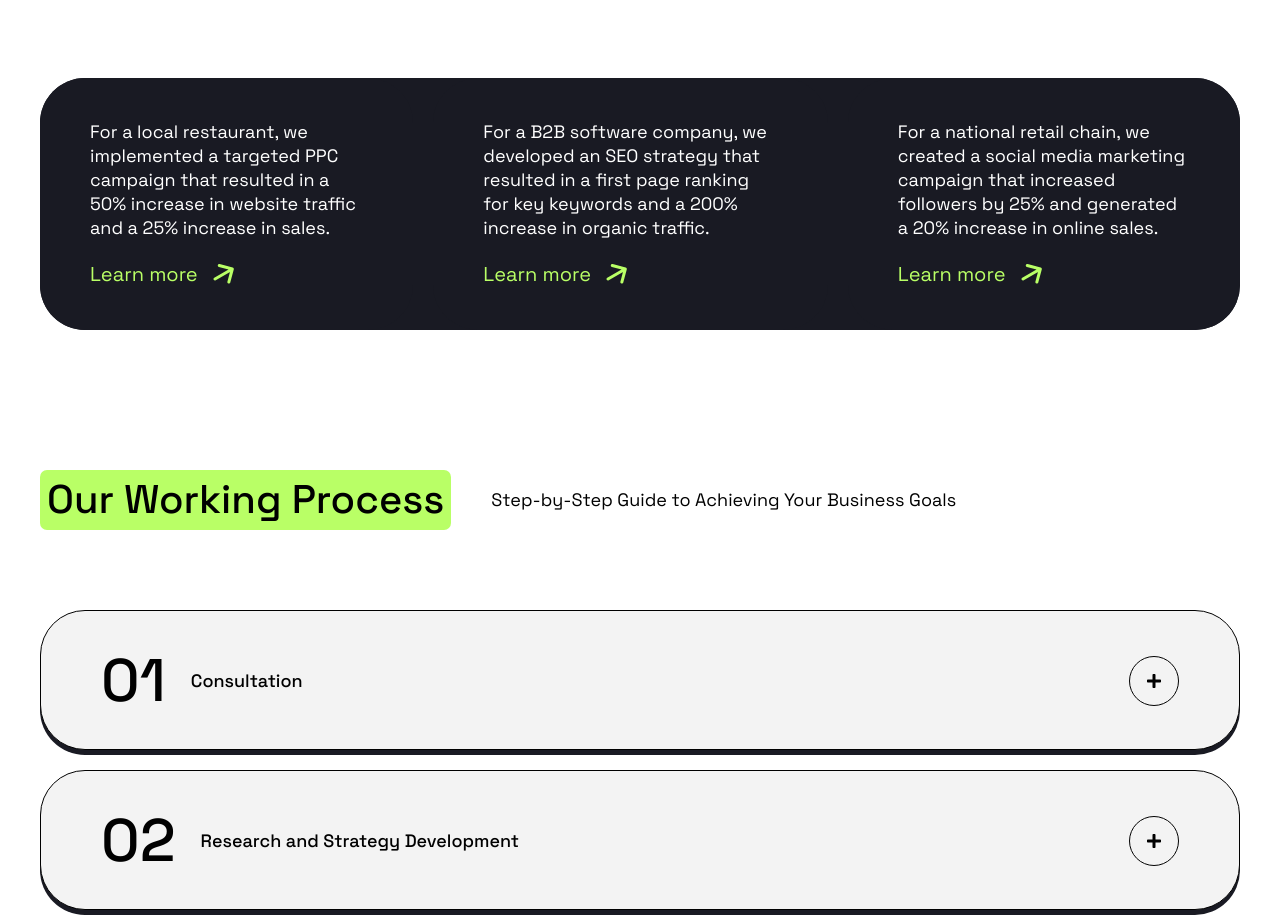
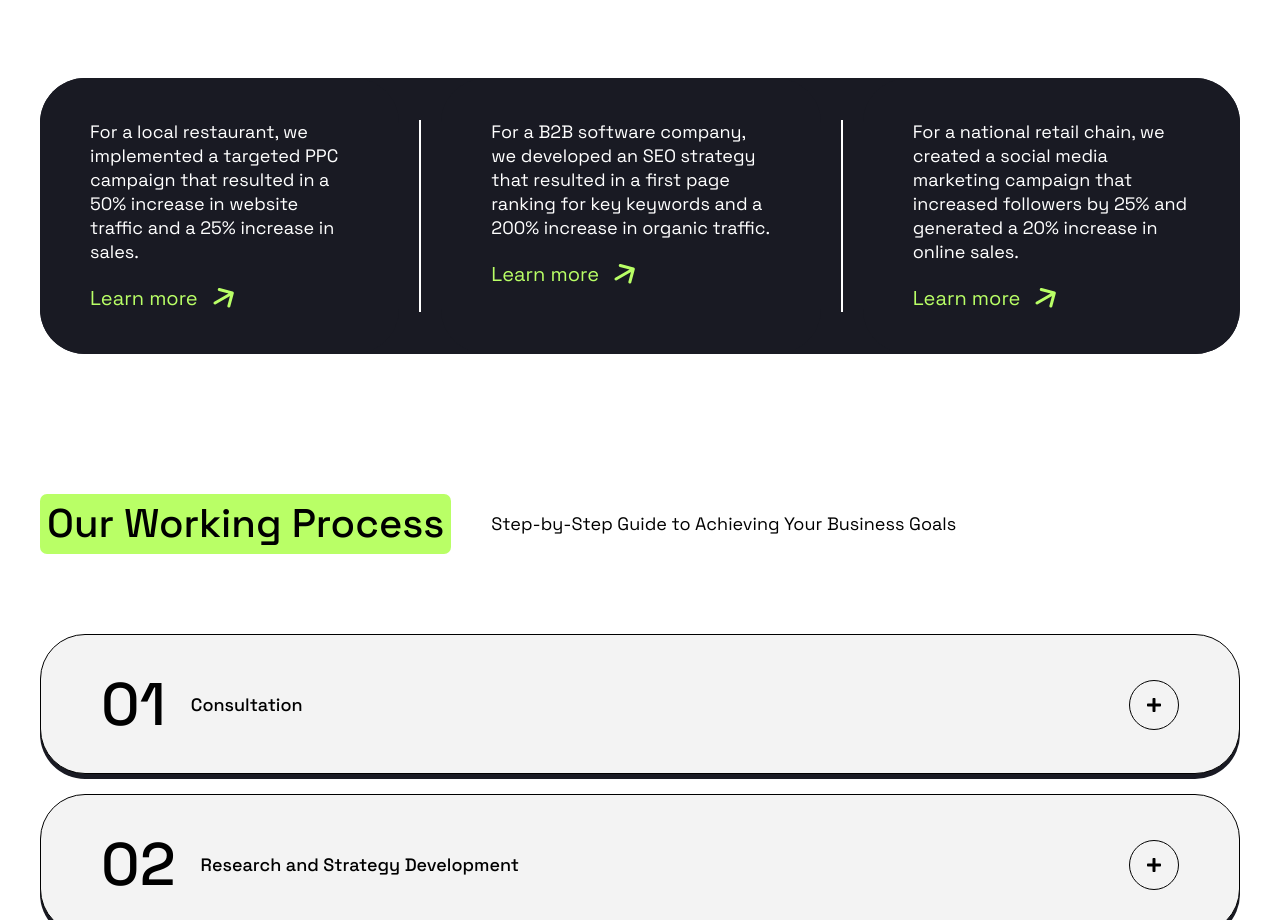
Before and after one commit to romankarbivskyi/positivus-react, a React (Vite) app: page / in a window 1280 px wide. Shown: the part 3204-4124 px from the top of the page. Built offline with nearby package versions, Linux system fonts and the light colour scheme.

Commit message:
fix: add missing div separators in CaseStudies component for improved layout

```diff
--- a/src/components/CaseStudies.tsx
+++ b/src/components/CaseStudies.tsx
@@ -28,6 +28,7 @@ const CaseStudies = () => {
               Learn more
             </ArrowLink>
           </div>
+          <div className="my-[42px] hidden border-l-2 border-white xl:block"></div>
           <div className="bg-dark flex flex-col gap-5 rounded-[45px] px-[50px] py-[42px]">
             <p className="text-white">
               For a B2B software company, we developed an SEO strategy that
@@ -44,6 +45,7 @@ const CaseStudies = () => {
               Learn more
             </ArrowLink>
           </div>
+          <div className="my-[42px] hidden border-l-2 border-white xl:block"></div>
           <div className="bg-dark flex flex-col gap-5 rounded-[45px] px-[50px] py-[42px]">
             <p className="text-white">
               For a national retail chain, we created a social media marketing
```
